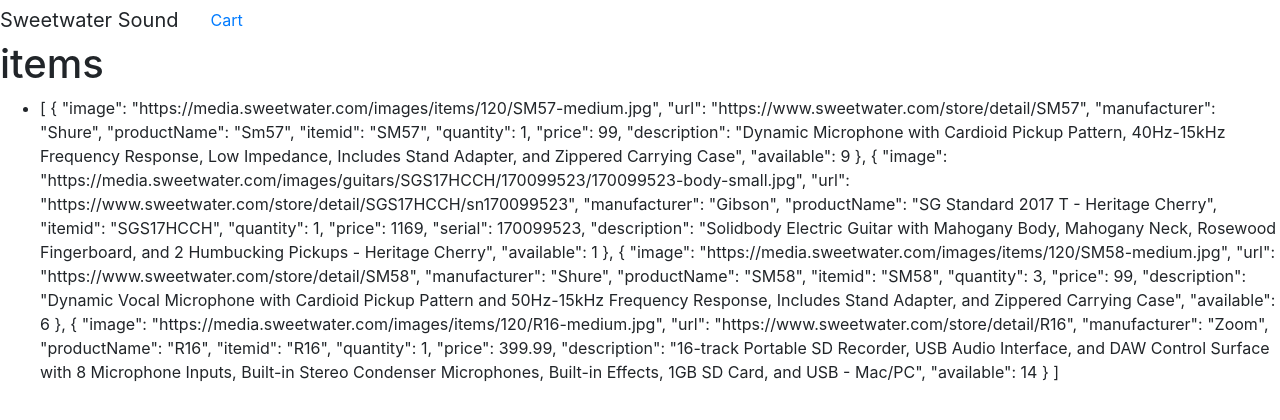
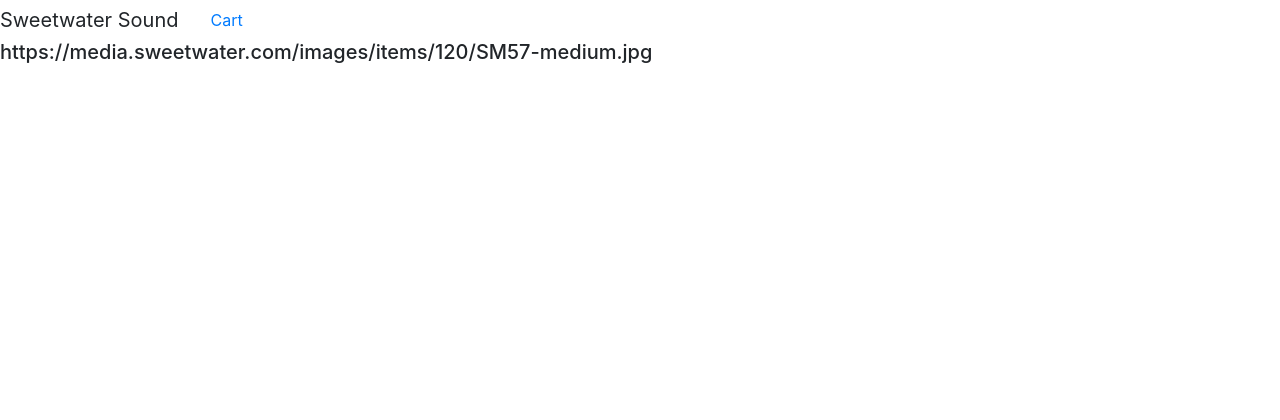
Before and after one commit to brookelkennison/sweetwater-code-test, a Vue app: page / in a window 1280 px wide. Shown: the top 420 px of the page. Built offline with nearby package versions, Linux system fonts and the light colour scheme.

Commit message:
image url showing up

```diff
--- a/public/index.html
+++ b/public/index.html
@@ -15,6 +15,9 @@
         <div id="app">
 
         </div>
+        <div id="example">
+
+        </div>
         <!-- <script src="" charset="utf-8"></script> -->
     </body>
 </html>
--- a/src/App.vue
+++ b/src/App.vue
@@ -2,9 +2,9 @@
     <div id="app">
         <Header />
         <Items />
-        <ul>
-            <li>{{myItems}}</li>
-        </ul>
+        <div id="example">
+            <h5>{{myItems[0].image}}</h5>
+        </div>
     </div>
 </template>
 
--- a/src/components/Items.vue
+++ b/src/components/Items.vue
@@ -1,5 +1,5 @@
 <template>
     <div>
-        <h1>items</h1>
+
     </div>
 </template>
```
